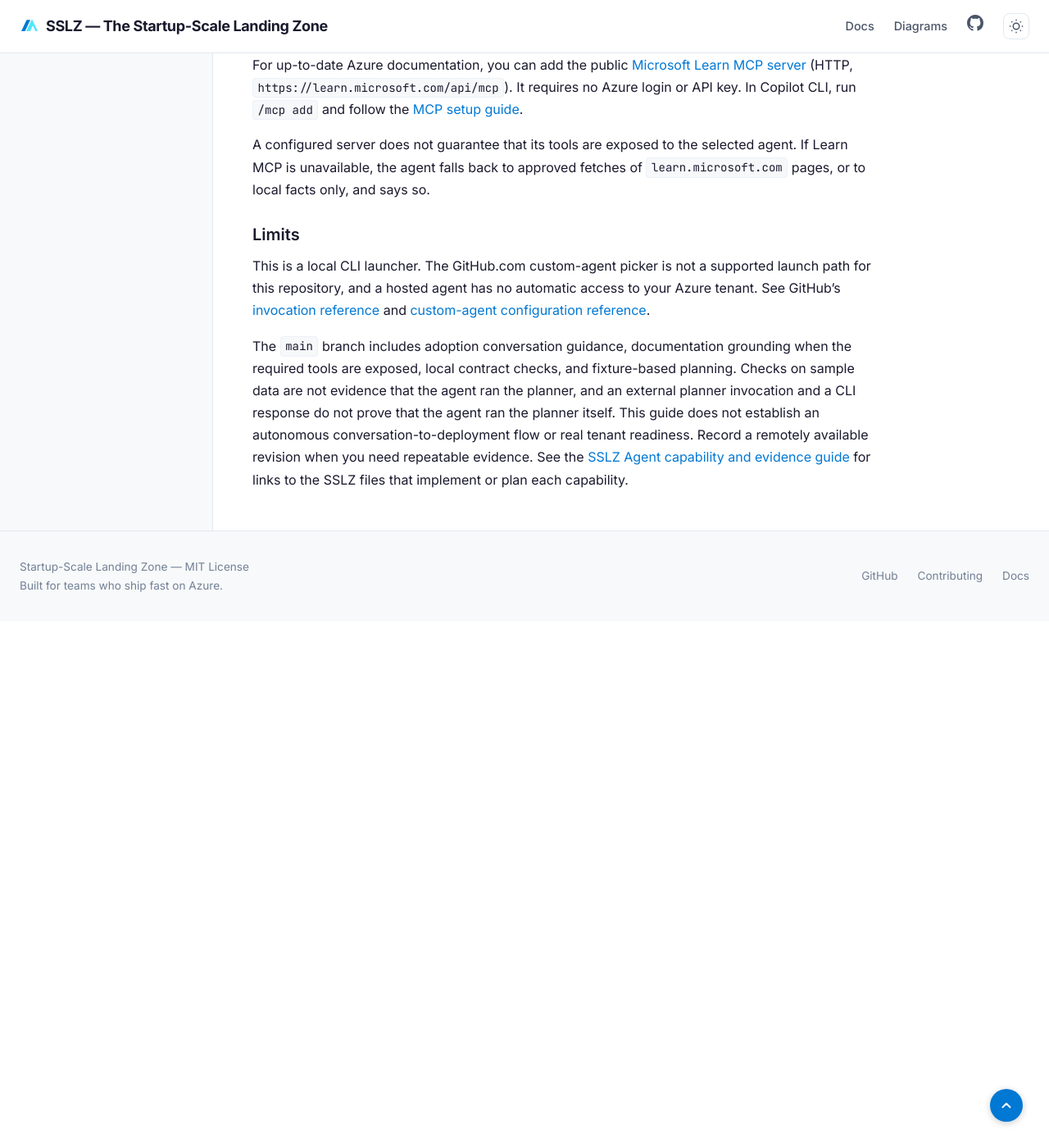
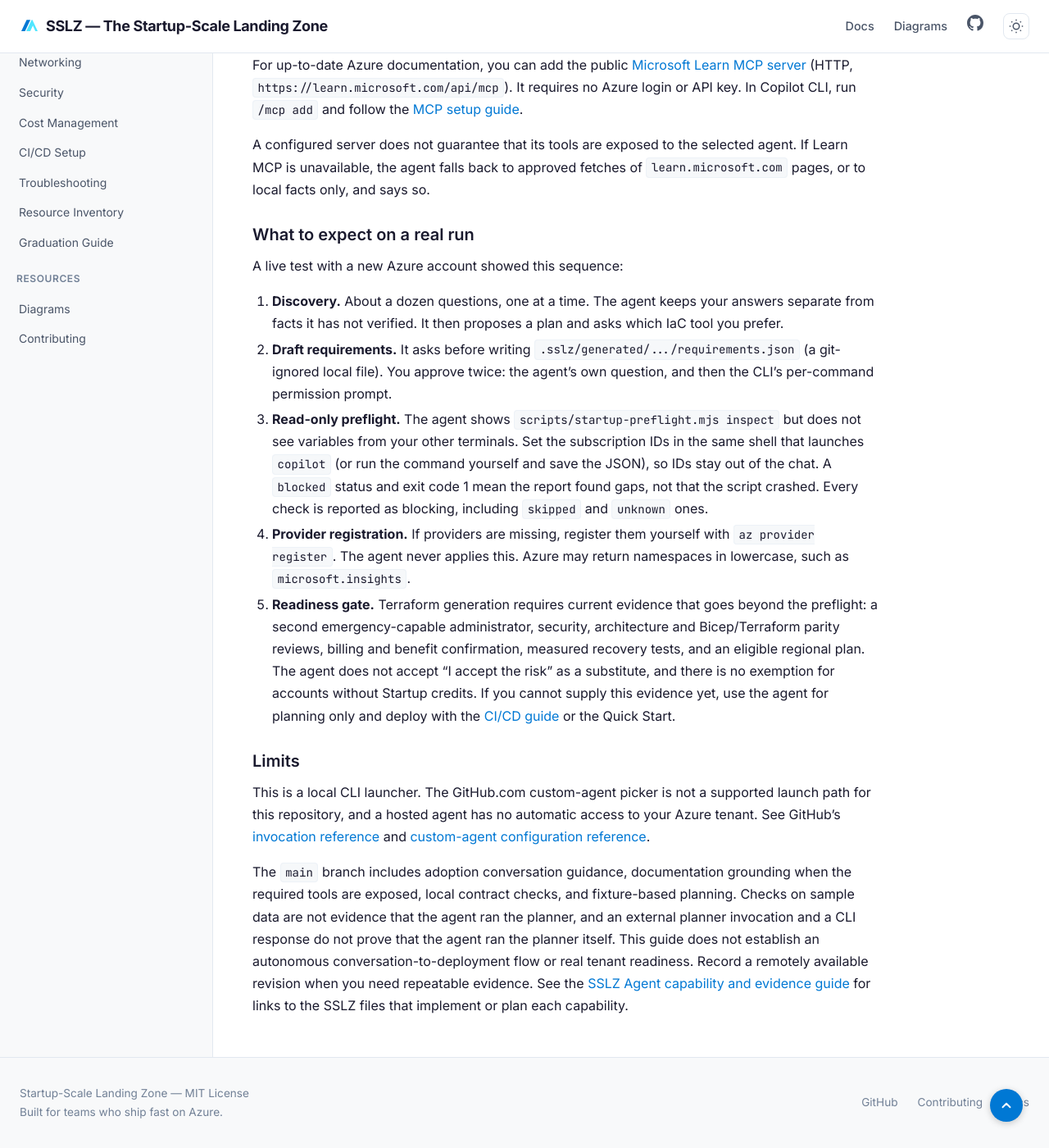
Before and after one commit to ricmmartins/sslz, a Jekyll site: the page built from use-sslz-agent.md, in a window 1280 px wide and 1400 px high, scrolled down 5248 px. Shown: the whole window at 82% size. Built offline with Jekyll 4.4.1, drawn with Linux system fonts in a browser that asks for light colours; before the commit the page ends 6006 px from its top, so only the background shows below that.

Commit message:
Document what to expect on a real SSLZ Agent run (#104)

```diff
--- a/use-sslz-agent.md
+++ b/use-sslz-agent.md
@@ -199,6 +199,27 @@
 A configured server does not guarantee that its tools are exposed to the selected agent. If Learn MCP is unavailable, the
 agent falls back to approved fetches of `learn.microsoft.com` pages, or to local facts only, and says so.
 
+### What to expect on a real run
+
+A live test with a new Azure account showed this sequence:
+
+1. **Discovery.** About a dozen questions, one at a time. The agent keeps your answers separate from facts it has not
+   verified. It then proposes a plan and asks which IaC tool you prefer.
+2. **Draft requirements.** It asks before writing `.sslz/generated/.../requirements.json` (a git-ignored local file).
+   You approve twice: the agent's own question, and then the CLI's per-command permission prompt.
+3. **Read-only preflight.** The agent shows `scripts/startup-preflight.mjs inspect` but does not see variables from
+   your other terminals. Set the subscription IDs in the same shell that launches `copilot` (or run the command
+   yourself and save the JSON), so IDs stay out of the chat. A `blocked` status and exit code 1 mean the report found
+   gaps, not that the script crashed. Every check is reported as blocking, including `skipped` and `unknown` ones.
+4. **Provider registration.** If providers are missing, register them yourself with `az provider register`. The agent
+   never applies this. Azure may return namespaces in lowercase, such as `microsoft.insights`.
+5. **Readiness gate.** Terraform generation requires current evidence that goes beyond the preflight: a second
+   emergency-capable administrator, security, architecture and Bicep/Terraform parity reviews, billing and benefit
+   confirmation, measured recovery tests, and an eligible regional plan. The agent does not accept "I accept the risk"
+   as a substitute, and there is no exemption for accounts without Startup credits. If you cannot supply this evidence
+   yet, use the agent for planning only and deploy with the
+   [CI/CD guide]({{ '/docs/ci-cd-setup' | relative_url }}) or the Quick Start.
+
 ### Limits
 
 This is a local CLI launcher. The GitHub.com custom-agent picker is not a supported launch path for this repository, and
```
